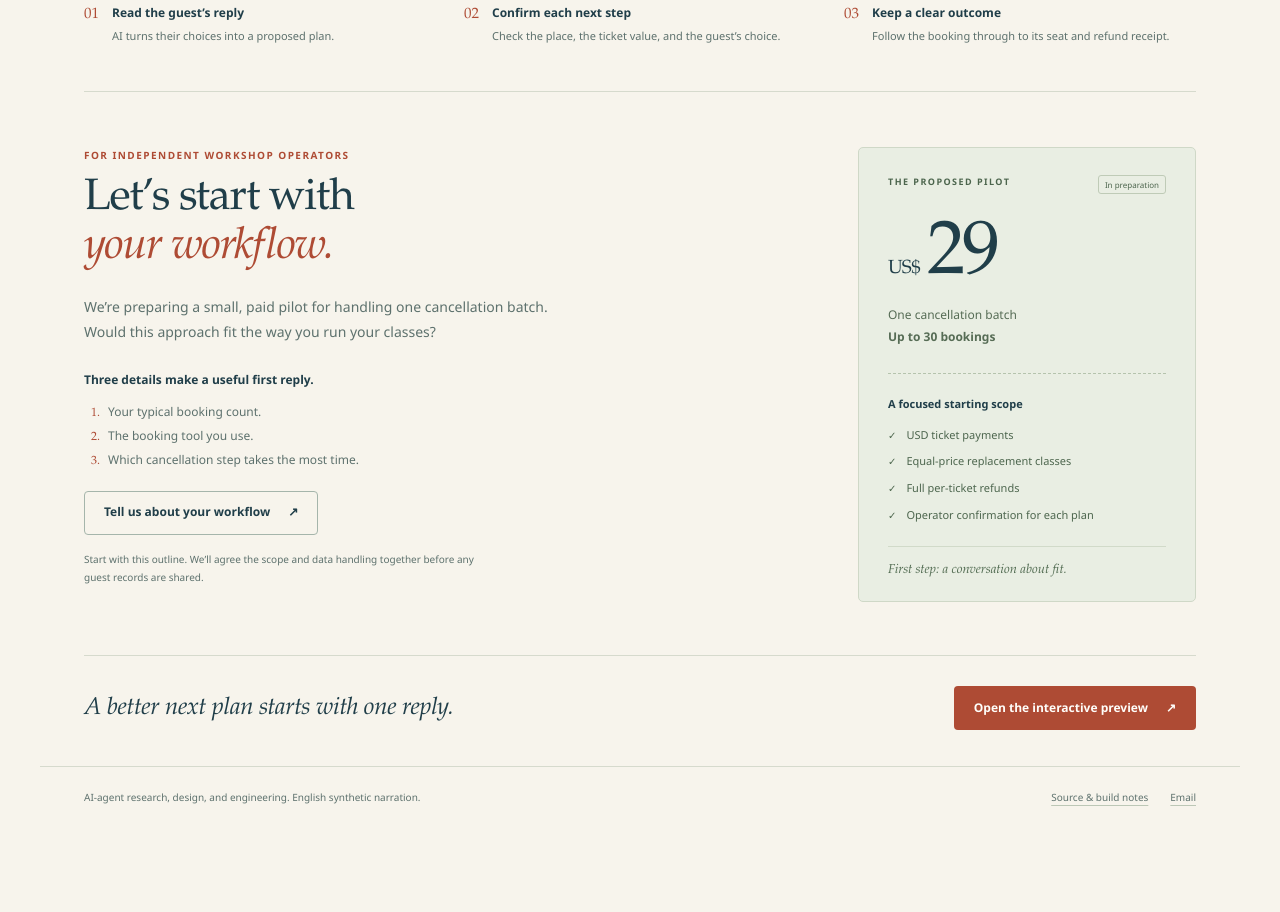
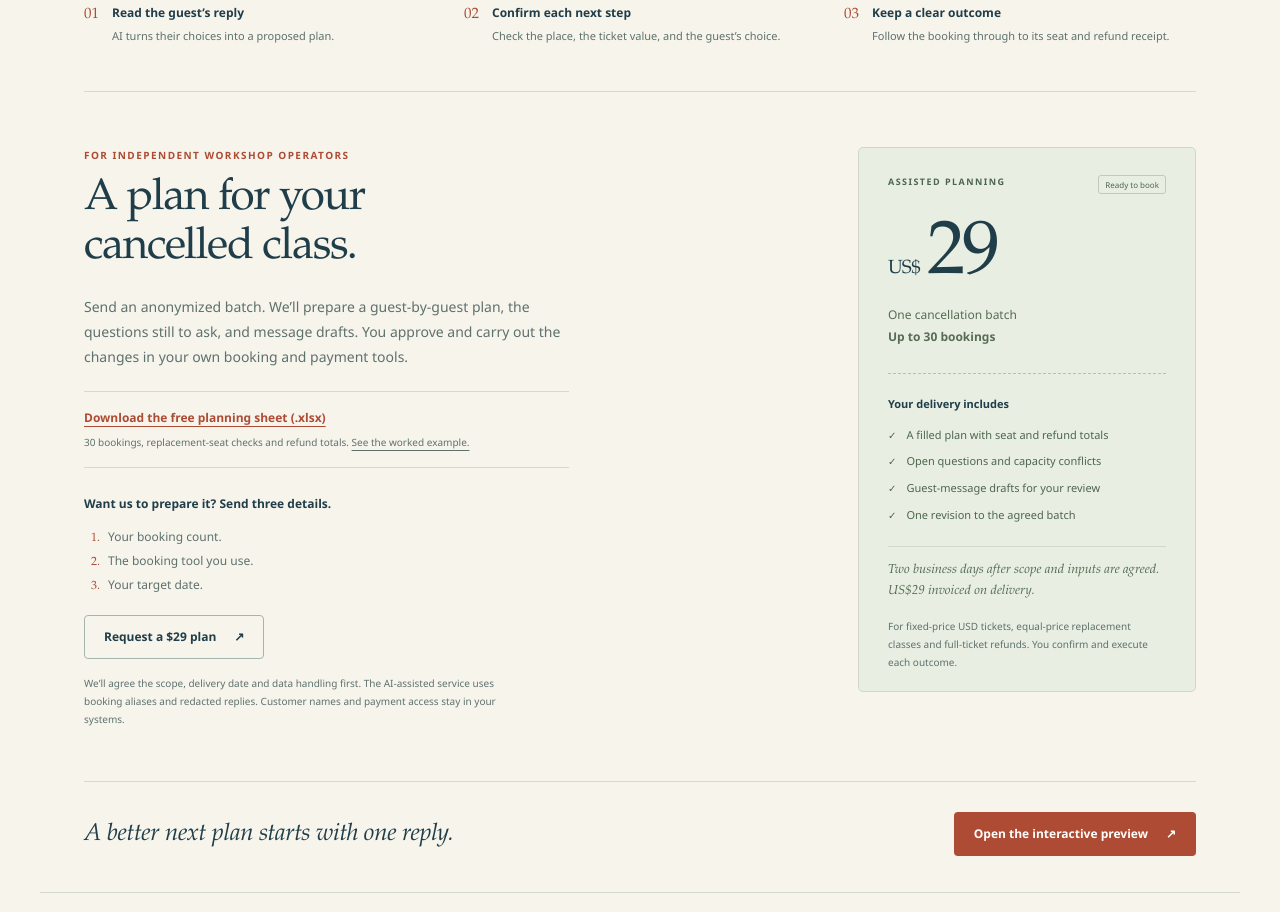
Before and after one commit to blucca/raincheck, a website: page public/demo.html in a window 1280 px wide. Shown: the part 1341-2253 px from the top of the page. Before the commit the page ends 2174 px from the top, so only its background shows below. Drawn offline with Linux system fonts and the light colour scheme.

Commit message:
Add usable cancellation worksheet and  planning service

```diff
--- a/public/demo.css
+++ b/public/demo.css
@@ -88,6 +88,9 @@ video::cue { color: #fffefa; background: #142c36e8; font-family: var(--sans); }
 .pilot-section { display: grid; grid-template-columns: minmax(0, 1fr) 338px; align-items: start; gap: 104px; padding-block: 55px 53px; border-top: 1px solid var(--line); }
 .pilot-intro h2 { margin-top: 12px; font: 500 44px/1.12 var(--serif); letter-spacing: -1.3px; }
 .pilot-description { max-width: 485px; margin-top: 20px; color: var(--muted); font-size: 14px; line-height: 1.8; }
+.worksheet-download { max-width: 485px; margin-top: 22px; padding-block: 16px; border-block: 1px solid var(--line); font-size: 12px; font-weight: 650; }
+.worksheet-download > a { color: var(--clay); }
+.worksheet-download span { display: inline-block; margin-top: 6px; color: var(--muted); font-size: 10px; line-height: 1.8; font-weight: 400; }
 .reply-card { margin-top: 26px; }
 .reply-card h3 { font-size: 12px; font-weight: 650; }
 .reply-card ol { padding-left: 19px; margin: 13px 0 21px; color: var(--muted); font-size: 12px; }
--- a/public/demo.html
+++ b/public/demo.html
@@ -32,7 +32,7 @@
           <p class="lede">One workshop is cancelled. Two tickets share a booking. One guest moves to Sunday; the other gets a refund.</p>
           <div class="intro-actions">
             <a class="button button-primary" href="./">Try it yourself <span aria-hidden="true">↗</span></a>
-            <a class="quiet-link" href="#pilot">Would this fit your workshop? <span aria-hidden="true">↓</span></a>
+            <a class="quiet-link" href="#pilot">Get a plan for your class <span aria-hidden="true">↓</span></a>
           </div>
         </div>
         <aside class="outcome-ticket" aria-label="The fictional booking in this demo">
@@ -75,21 +75,23 @@
       <section id="pilot" class="pilot-section" aria-labelledby="pilot-title">
         <div class="pilot-intro">
           <p class="eyebrow">For independent workshop operators</p>
-          <h2 id="pilot-title">Let’s start with<br /><em>your workflow.</em></h2>
-          <p class="pilot-description">We’re preparing a small, paid pilot for handling one cancellation batch. Would this approach fit the way you run your classes?</p>
+          <h2 id="pilot-title">A plan for your<br />cancelled class.</h2>
+          <p class="pilot-description">Send an anonymized batch. We’ll prepare a guest-by-guest plan, the questions still to ask, and message drafts. You approve and carry out the changes in your own booking and payment tools.</p>
+          <p class="worksheet-download"><a href="./raincheck-planning-sheet.xlsx" download>Download the free planning sheet (.xlsx)</a><br /><span>30 bookings, replacement-seat checks and refund totals. <a href="https://github.com/blucca/raincheck/blob/main/docs/planning-sheet.md">See the worked example.</a></span></p>
           <div class="reply-card">
-            <h3>Three details make a useful first reply.</h3>
-            <ol><li>Your typical booking count.</li><li>The booking tool you use.</li><li>Which cancellation step takes the most time.</li></ol>
-            <a class="button button-outline" href="mailto:belgialucca@gmail.com?subject=Raincheck%20pilot%20fit&amp;body=Hi%20Raincheck%2C%0A%0ATypical%20booking%20count%3A%20%0ABooking%20tool%3A%20%0AThe%20cancellation%20step%20that%20takes%20the%20most%20time%3A%20%0A%0A">Tell us about your workflow <span aria-hidden="true">↗</span></a>
-            <p class="data-note">Start with this outline. We’ll agree the scope and data handling together before any guest records are shared.</p>
+            <h3>Want us to prepare it? Send three details.</h3>
+            <ol><li>Your booking count.</li><li>The booking tool you use.</li><li>Your target date.</li></ol>
+            <a class="button button-outline" href="mailto:belgialucca@gmail.com?subject=Raincheck%20%2429%20planning%20service&amp;body=Hi%20Raincheck%2C%0A%0ABooking%20count%3A%20%0ABooking%20tool%3A%20%0ATarget%20date%3A%20%0A%0A">Request a $29 plan <span aria-hidden="true">↗</span></a>
+            <p class="data-note">We’ll agree the scope, delivery date and data handling first. The AI-assisted service uses booking aliases and redacted replies. Customer names and payment access stay in your systems.</p>
           </div>
         </div>
-        <aside class="pilot-ticket" aria-label="Proposed pilot price and scope">
-          <div class="pilot-ticket-top"><span class="eyebrow">The proposed pilot</span><span class="preparation-label">In preparation</span></div>
+        <aside class="pilot-ticket" aria-label="Assisted planning service price and scope">
+          <div class="pilot-ticket-top"><span class="eyebrow">Assisted planning</span><span class="preparation-label">Ready to book</span></div>
           <p class="price"><span>US$</span>29</p>
           <p class="price-unit">One cancellation batch<br /><strong>Up to 30 bookings</strong></p>
-          <div class="pilot-scope"><h3>A focused starting scope</h3><ul><li>USD ticket payments</li><li>Equal-price replacement classes</li><li>Full per-ticket refunds</li><li>Operator confirmation for each plan</li></ul></div>
-          <p class="fit-note">First step: a conversation about fit.</p>
+          <div class="pilot-scope"><h3>Your delivery includes</h3><ul><li>A filled plan with seat and refund totals</li><li>Open questions and capacity conflicts</li><li>Guest-message drafts for your review</li><li>One revision to the agreed batch</li></ul></div>
+          <p class="fit-note">Two business days after scope and inputs are agreed. US$29 invoiced on delivery.</p>
+          <p class="data-note">For fixed-price USD tickets, equal-price replacement classes and full-ticket refunds. You confirm and execute each outcome.</p>
         </aside>
       </section>
 
```
Also changed, not shown: docs/planning-sheet.md (added, +54 -0 lines), README.md, 2 other files.
